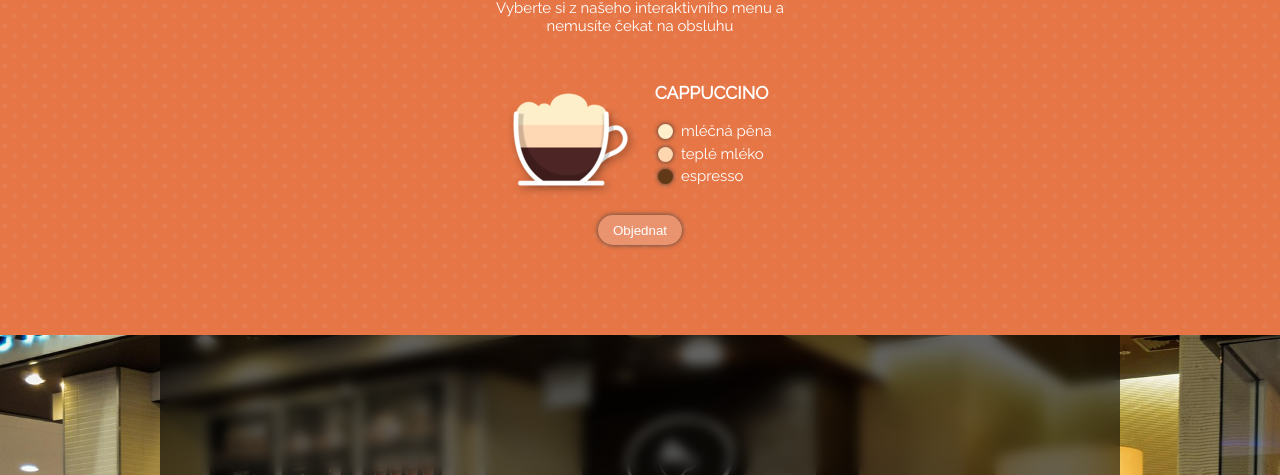
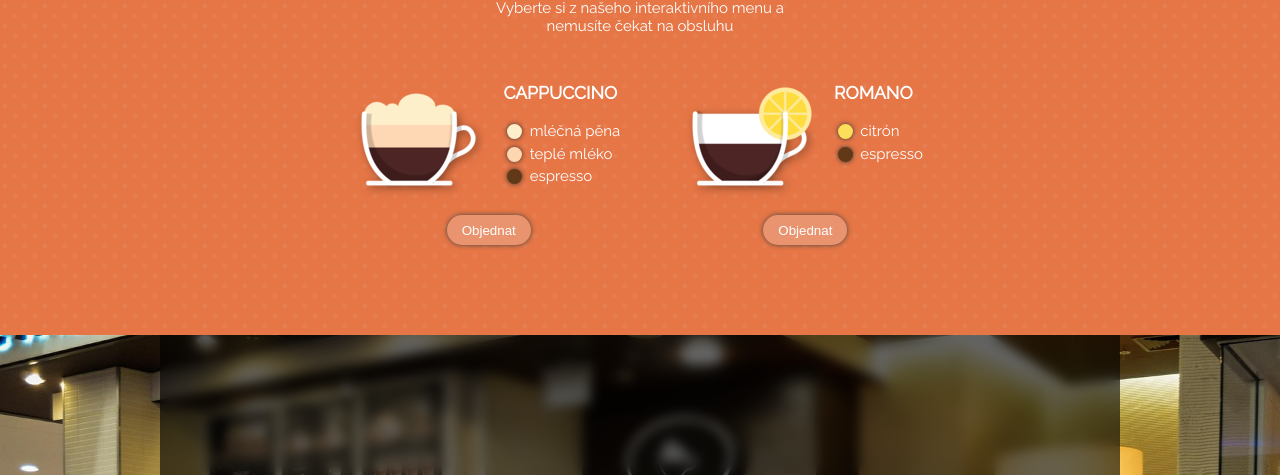
Before and after one commit to stanislavKosacek/cafelora, a website built with webpack: page src/index.html in a window 1280 px wide. Shown: the part 739-1214 px from the top of the page. Built offline with nearby package versions, Linux system fonts and the light colour scheme.

Commit message:
7. drink component

```diff
--- /dev/null
+++ b/src/Drink/index.js
@@ -0,0 +1,55 @@
+import { Layer } from './../Layer/index';
+import './style.css';
+export const Drink = (props) => {
+  const drinkElm = document.createElement('div');
+  drinkElm.classList.add('drink');
+
+  const drinkProduct = document.createElement('div');
+  drinkProduct.classList.add('drink__product');
+
+  const drinkCup = document.createElement('div');
+  drinkCup.classList.add('drink__cup');
+
+  const drinkCupImg = document.createElement('img');
+  drinkCupImg.src = `/assets/cups/${props.id}.png`;
+  drinkCup.appendChild(drinkCupImg);
+
+  const drinkInfo = document.createElement('div');
+  drinkInfo.classList.add('drink__info');
+
+  const drinkTitle = document.createElement('h3');
+  drinkTitle.textContent = props.name;
+  drinkInfo.appendChild(drinkTitle);
+
+  props.layers.forEach((layer) => {
+    drinkInfo.innerHTML += Layer(layer);
+  });
+
+  const drinkControls = document.createElement('div');
+  drinkControls.classList.add('drink__controls');
+
+  const drinkBtn = document.createElement('button');
+  drinkBtn.classList.add('order-btn');
+  drinkBtn.textContent = 'Objednat';
+
+  drinkBtn.addEventListener('click', () => {
+    if (props.ordered === false) {
+      drinkCup.classList.add('drink__cup--selected');
+      drinkBtn.textContent = 'Zrušit';
+      props.ordered = true;
+    } else {
+      drinkCup.classList.remove('drink__cup--selected');
+      drinkBtn.textContent = 'Objednat';
+      props.ordered = false;
+    }
+  });
+
+  drinkControls.appendChild(drinkBtn);
+
+  drinkProduct.appendChild(drinkCup);
+  drinkProduct.appendChild(drinkInfo);
+  drinkElm.appendChild(drinkProduct);
+  drinkElm.appendChild(drinkControls);
+
+  return drinkElm;
+};
--- /dev/null
+++ b/src/Drink/style.css
@@ -0,0 +1,61 @@
+.drink {
+  padding: 2rem;
+}
+
+.drink__product {
+  display: flex;
+}
+
+.drink__cup {
+  width: 9rem;
+  height: 9rem;
+}
+
+.drink__cup img {
+  width: 9rem;
+  height: 9rem;
+}
+
+.drink__cup--selected {
+  background-image: url('./../img/cup-selected.png');
+  background-size: contain;
+}
+
+.drink__cup--selected img {
+  display: none;
+}
+
+.drink__info {
+  margin-left: 1rem;
+}
+
+.drink__controls {
+  margin-top: 1rem;
+
+  text-align: center;
+}
+
+.order-btn {
+  padding: 0.5rem 1rem;
+
+  color: white;
+  background-color: #ea946f;
+  border: none;
+  box-shadow: 0 0 5px #444;
+  border-radius: 1rem;
+
+  transition: 300ms;
+  cursor: pointer;
+}
+
+.order-btn:hover {
+  transform: scale(1.1);
+}
+
+.order-btn:focus {
+  outline: none;
+}
+
+.order-btn:active {
+  background-color: #e67e51;
+}
--- a/src/index.js
+++ b/src/index.js
@@ -1,4 +1,5 @@
 import { Layer } from './Layer/index';
+import { Drink } from './Drink/index';
 import './style.css';
 
 const layers = [
@@ -48,3 +49,22 @@ const drinkInfoElm = document.querySelector('.drink__info');
 layers.forEach((layer) => {
   drinkInfoElm.innerHTML += Layer(layer);
 });
+
+const drinksList = document.querySelector('.drinks-list');
+drinksList.appendChild(
+  Drink({
+    id: 'romano',
+    name: 'Romano',
+    ordered: false,
+    layers: [
+      {
+        color: '#fbdf5b',
+        label: 'citrón',
+      },
+      {
+        color: '#613916',
+        label: 'espresso',
+      },
+    ],
+  }),
+);
--- a/src/style.css
+++ b/src/style.css
@@ -148,68 +148,6 @@ nav a:hover {
   margin-bottom: 4rem;
 }
 
-.drink {
-  padding: 2rem;
-}
-
-.drink__product {
-  display: flex;
-}
-
-.drink__cup {
-  width: 9rem;
-  height: 9rem;
-}
-
-.drink__cup img {
-  width: 9rem;
-  height: 9rem;
-}
-
-.drink__cup--selected {
-  background-image: url('./img/cup-selected.png');
-  background-size: contain;
-}
-
-.drink__cup--selected img {
-  display: none;
-}
-
-.drink__info {
-  margin-left: 1rem;
-}
-
-.drink__controls {
-  margin-top: 1rem;
-
-  text-align: center;
-}
-
-.order-btn {
-  padding: 0.5rem 1rem;
-
-  color: white;
-  background-color: #ea946f;
-  border: none;
-  box-shadow: 0 0 5px #444;
-  border-radius: 1rem;
-
-  transition: 300ms;
-  cursor: pointer;
-}
-
-.order-btn:hover {
-  transform: scale(1.1);
-}
-
-.order-btn:focus {
-  outline: none;
-}
-
-.order-btn:active {
-  background-color: #e67e51;
-}
-
 .gallery {
   padding-top: 0;
   height: 100vh;
```
